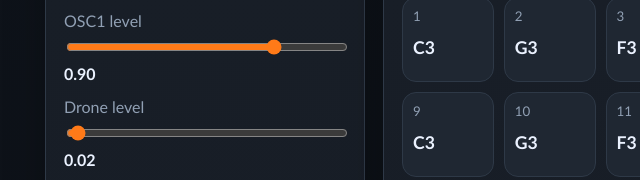
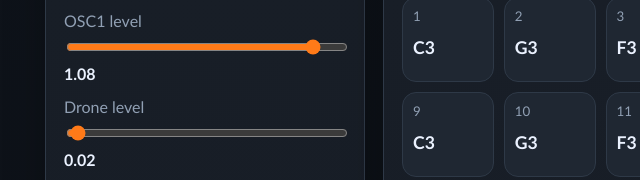
Before and after one commit to soundwaterinc-oss/el-systema-bloom-geometry-generator, a plain HTML site: page index.html in a window 1280 px wide. Shown: the part 1873-2053 px from the top of the page, 5-645 px from the left. Drawn offline with Linux system fonts and the light colour scheme.

Commit message:
Lift osc1 and increase harmonic drive

```diff
--- a/app.js
+++ b/app.js
@@ -365,7 +365,7 @@ function buildBassPattern() {
       cutoff: Number(elements.cutoff.value) + cutoffMod,
       note: ROOT_MIDI + scaleNote + octaveOffset,
       voice: elements.bassVoice.value,
-      level: Number(elements.bassLevel.value),
+      level: Number(elements.bassLevel.value) * 1.18,
       pan: scan.pan,
     };
   });
@@ -1183,7 +1183,7 @@ function createSustainedTexture(audioContext, noteLength, amount) {
 function createSoftClipCurve(amount) {
   const samples = 256;
   const curve = new Float32Array(samples);
-  const drive = 1 + amount * 6;
+  const drive = 1 + amount * 9;
   for (let i = 0; i < samples; i += 1) {
     const x = (i / (samples - 1)) * 2 - 1;
     curve[i] = Math.tanh(x * drive) / Math.tanh(drive);
--- a/index.html
+++ b/index.html
@@ -136,8 +136,8 @@
             </label>
             <label>
               <span>OSC1 level</span>
-              <input id="bassLevel" type="range" min="0" max="1.2" step="0.01" value="0.9" />
-              <strong id="bassLevelValue">0.90</strong>
+              <input id="bassLevel" type="range" min="0" max="1.2" step="0.01" value="1.08" />
+              <strong id="bassLevelValue">1.08</strong>
             </label>
             <label>
               <span>Drone level</span>
```
